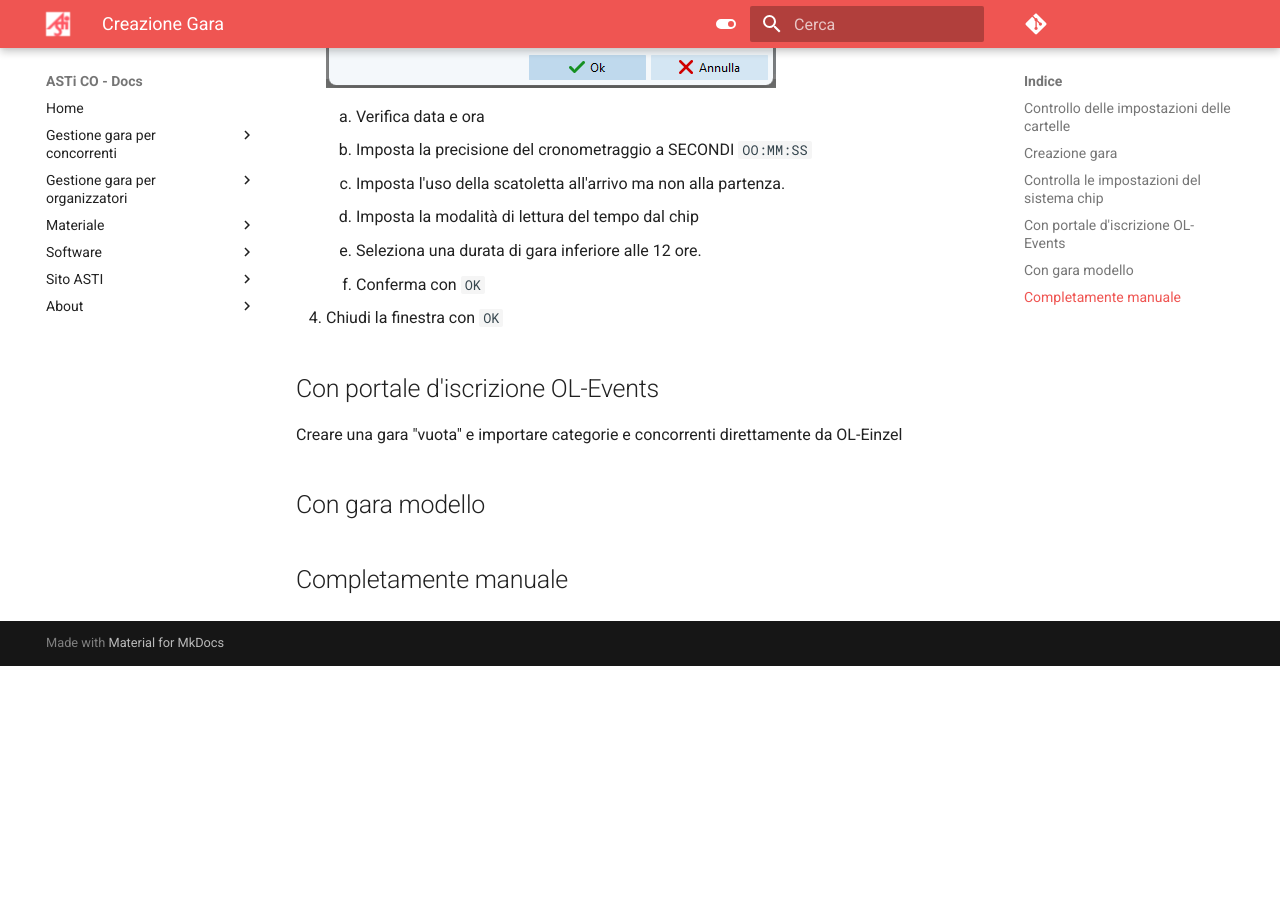
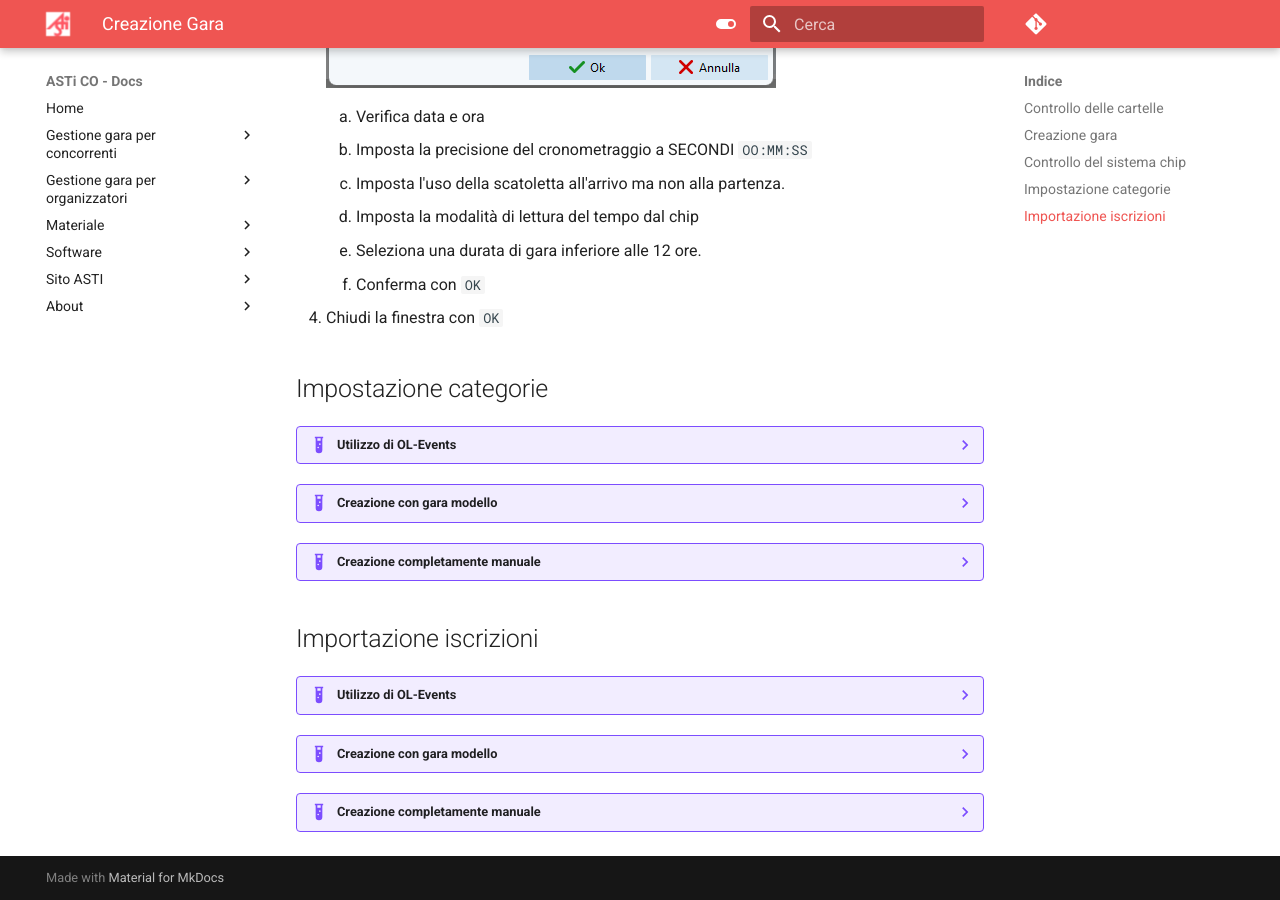
Before and after one commit to asti-co/doc, an MkDocs documentation site: the page built from docs/software/oe12/creazione_gara.md, in a window 1280 px wide and 900 px high, scrolled down 2389 px. Built offline with MkDocs 1.6.1 and Material for MkDocs 9.7.7, drawn with Linux system fonts in a browser that asks for light colours; comment, search, counter and statistics services are not loaded; before the commit the page ends 3055 px from its top, so only the background shows below that; some of the changed text lies outside the part shown.

Commit message:
aggiunto template per import categorie e iscritti

```diff
--- a/docs/software/oe12/creazione_gara.md
+++ b/docs/software/oe12/creazione_gara.md
@@ -8,7 +8,7 @@
 
 Nelle sezioni seguenti molte istruzioni sono in comune alle tre tipologie. In caso di differenze, queste sono chiaramente marcate e descritte in sezioni separate. Espandi la relativa sezione per accedere alle istruzioni specifiche.
 
-## Controllo delle impostazioni delle cartelle {#cartelle}
+## Controllo delle cartelle
 
 Controlla le impostazioni delle cartelle dell'applicazione (non dovrebbero cambiare...):
 
@@ -79,7 +79,7 @@
     Seguire le istruzioni in `Utilizzo di OL-Events`
 
 
-## Controlla le impostazioni del sistema chip
+## Controllo del sistema chip
 
 Per evitare continue richieste di verifica da parte del programma, controlla subito le impostazioni del sistema chip.
 
@@ -97,9 +97,24 @@
 1. Chiudi la finestra con `OK`
 
 
-## Con portale d'iscrizione OL-Events {#ol-events}
+## Impostazione categorie
 
-Creare una gara "vuota" e importare categorie e concorrenti direttamente da OL-Einzel
-## Con gara modello {#gara-modello}
+??? Example "Utilizzo di OL-Events"
+    da fare
 
-## Completamente manuale {#manuale}
+??? Example "Creazione con gara modello"
+    Creando la gara dalla gara modello imposta già in automatico le categorie del tipo di gara selezionato (TMO o SprintCup)
+
+??? Example "Creazione completamente manuale"
+    da fare
+
+## Importazione iscrizioni
+
+??? Example "Utilizzo di OL-Events"
+    da fare
+
+??? Example "Creazione con gara modello"
+    da fare
+
+??? Example "Creazione completamente manuale"
+    da fare
```
Also changed, not shown: other parts of docs/software/oe12/creazione_gara.md (+1 -1 lines).
